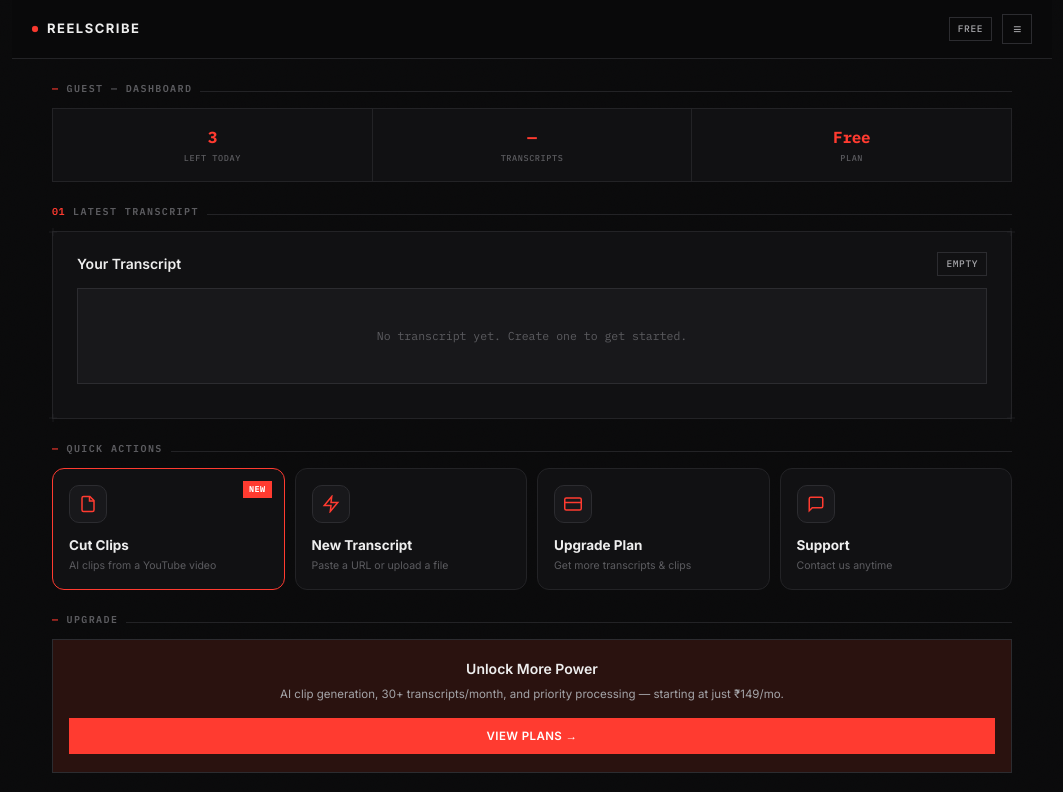
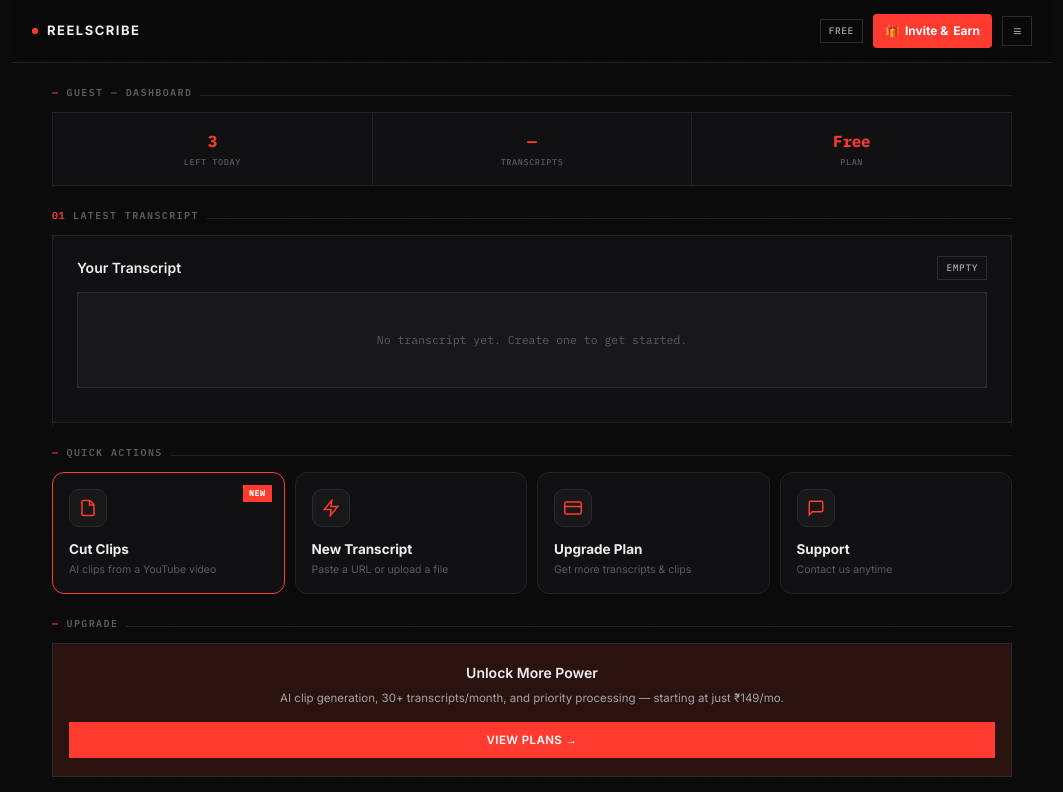
Before and after one commit to TARUNRAJ1517/reelscribe, a website: page public/dashboard.html in a window 1280 px wide. Shown: the top 792 px of the page, without its empty margins (108-1171 px from the left). Drawn offline with Linux system fonts and the light colour scheme; no server answers.

Commit message:
Update dashboard.html

```diff
--- a/public/dashboard.html
+++ b/public/dashboard.html
@@ -206,6 +206,15 @@
   .log-list { grid-template-columns: repeat(3, 1fr); }
 }
 </style>
+<style>
+/* ReelScribe responsive referral navigation */
+.rs-referral-link{display:inline-flex!important;align-items:center;justify-content:center;gap:5px;
+  text-decoration:none!important;white-space:nowrap;cursor:pointer;
+  background:var(--accent)!important;color:#fff!important;font-weight:700;font-size:12px;
+  padding:8px 12px;border-radius:4px;flex-shrink:1;min-width:0;overflow:hidden;text-overflow:ellipsis}
+@media (max-width:520px){.rs-referral-link{padding:7px 8px!important;font-size:11px!important;gap:3px}
+  .rs-referral-link .rs-full{display:none}}
+</style>
 </head>
 <body>
 
@@ -253,6 +262,7 @@
   <div class="nav-logo"><span class="mark"></span>ReelScribe</div>
   <div class="nav-right">
     <span class="nav-badge" id="navPlanBadge">Free</span>
+    <a class="rs-referral-link" href="/referral.html">🎁 <span class="rs-full">Invite &amp; </span>Earn</a>
     <button class="nav-menu" onclick="openDrawer()" aria-label="Open menu">≡</button>
   </div>
 </nav>
```
